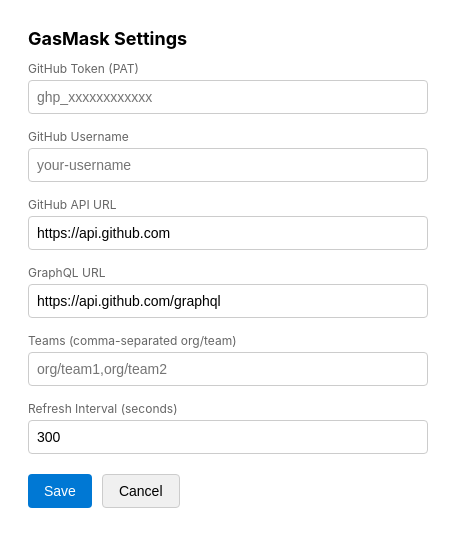
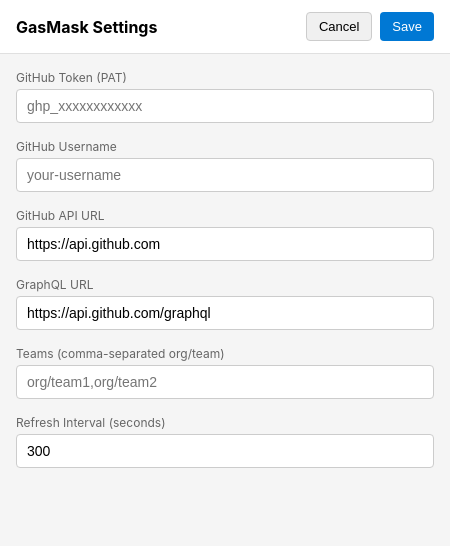
Before and after one commit to pcorliss/gasmask, an Electron app: page settings.html in a window 450 px wide. Drawn offline with Linux system fonts and the light colour scheme; no server answers.

Commit message:
Style settings window with floating header
- Header with title and buttons
- Save/Cancel in header
- Better spacing and styling

[commit by opencode AI]

```diff
--- a/settings.html
+++ b/settings.html
@@ -4,27 +4,39 @@
   <meta charset="UTF-8">
   <title>GasMask Settings</title>
   <style>
+    * { box-sizing: border-box; margin: 0; padding: 0; }
     body {
       font-family: -apple-system, BlinkMacSystemFont, 'Segoe UI', Roboto, sans-serif;
-      padding: 20px;
+      padding: 0;
       min-width: 400px;
+      background: #f5f5f5;
     }
-    h1 { margin-top: 0; font-size: 18px; }
-    .field { margin-bottom: 15px; }
+    .header {
+      display: flex;
+      justify-content: space-between;
+      align-items: center;
+      padding: 12px 16px;
+      background: white;
+      border-bottom: 1px solid #e0e0e0;
+      position: sticky;
+      top: 0;
+    }
+    h1 { font-size: 16px; }
+    .content { padding: 16px; }
+    .field { margin-bottom: 16px; }
     label { display: block; font-size: 12px; color: #666; margin-bottom: 4px; }
     input {
       width: 100%;
-      padding: 8px;
+      padding: 8px 10px;
       font-size: 14px;
       border: 1px solid #ccc;
       border-radius: 4px;
-      box-sizing: border-box;
     }
     input:focus { outline: none; border-color: #0078d4; }
-    .buttons { margin-top: 20px; display: flex; gap: 10px; }
+    .buttons { display: flex; gap: 8px; }
     button {
-      padding: 8px 16px;
-      font-size: 14px;
+      padding: 6px 12px;
+      font-size: 13px;
       border-radius: 4px;
       cursor: pointer;
     }
@@ -35,8 +47,15 @@
   </style>
 </head>
 <body>
+  <div class="header">
     <h1>GasMask Settings</h1>
+    <div class="buttons">
+      <button class="cancel" id="cancel">Cancel</button>
+      <button class="save" id="save">Save</button>
+    </div>
+  </div>
 
+  <div class="content">
     <div class="field">
       <label>GitHub Token (PAT)</label>
       <input type="password" id="GH_TOKEN" placeholder="ghp_xxxxxxxxxxxx">
@@ -66,10 +85,6 @@
       <label>Refresh Interval (seconds)</label>
       <input type="number" id="REFRESH_INTERVAL" value="300" min="60">
     </div>
-
-  <div class="buttons">
-    <button class="save" id="save">Save</button>
-    <button class="cancel" id="cancel">Cancel</button>
   </div>
 
   <script>
```
Lines whose indentation alone changed are shown as unchanged.
